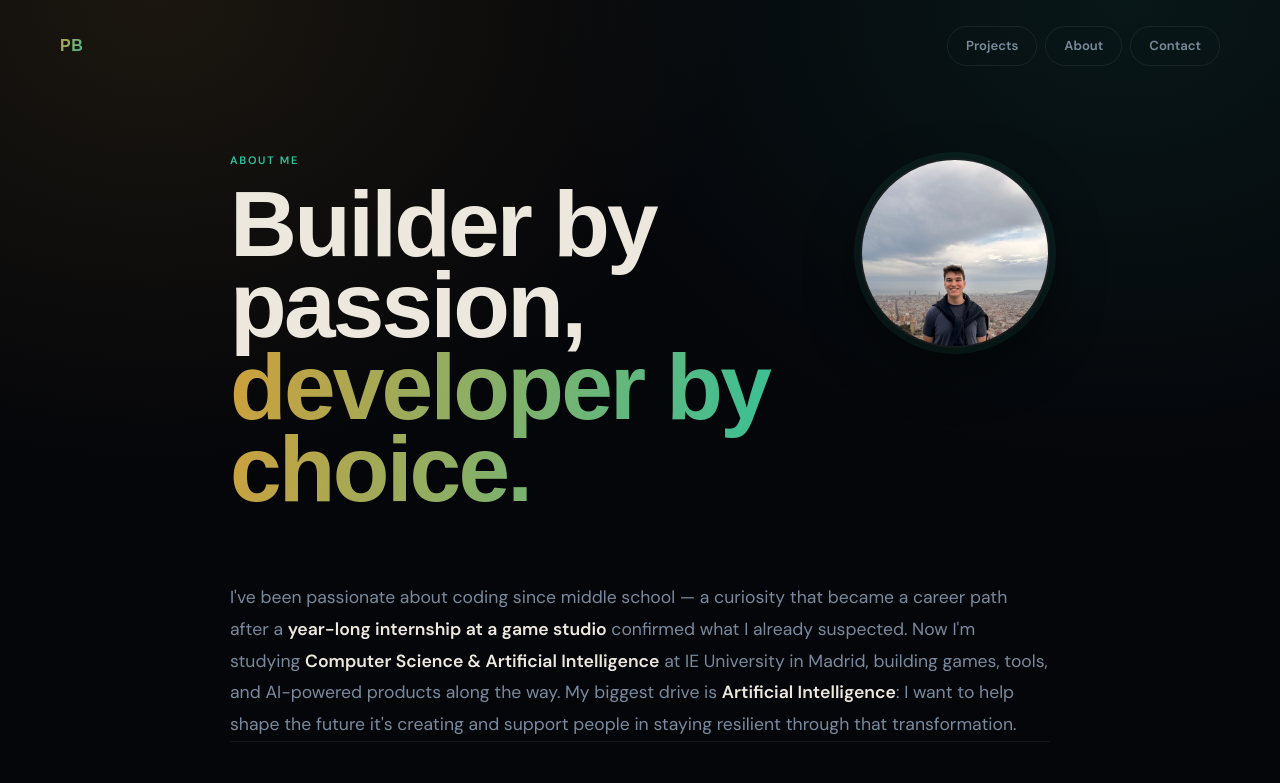
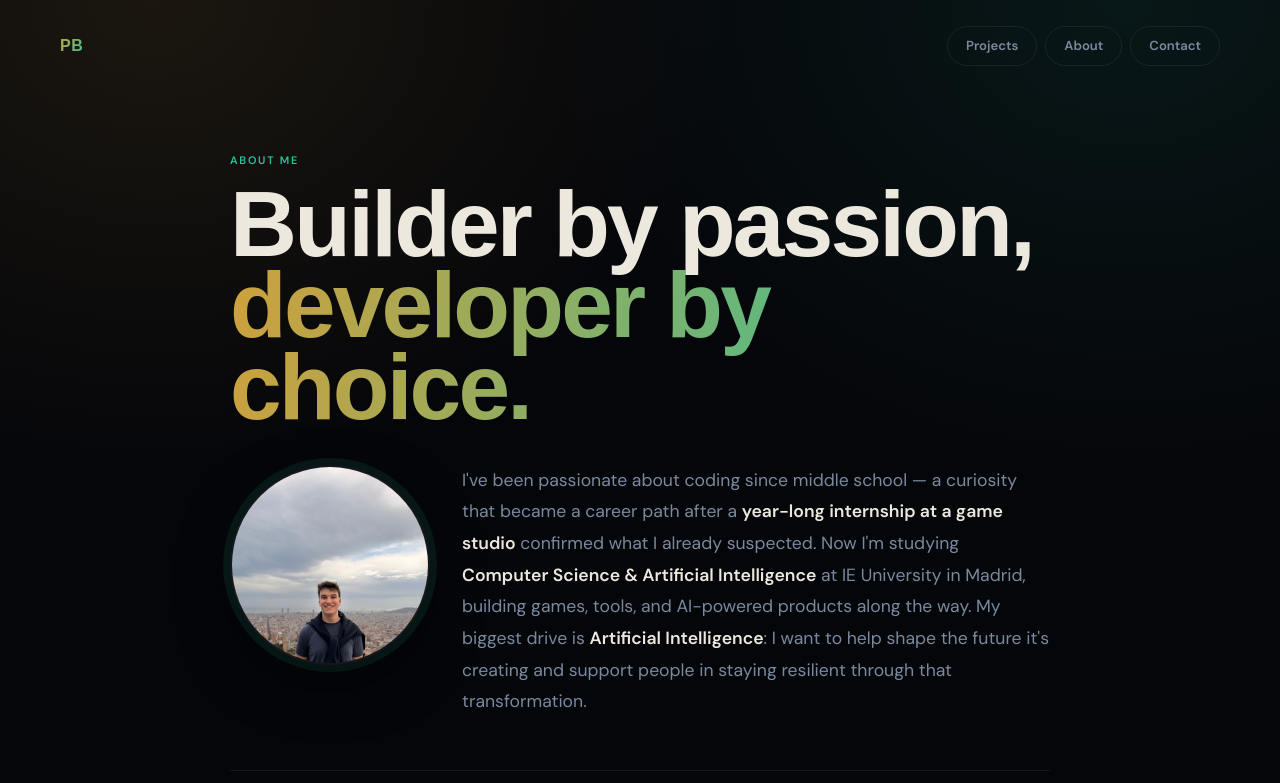
Before and after one commit to pBariskan/pBariskan.github.io, a plain HTML site: page about.html in a window 1280 px wide. Shown: the top 783 px of the page. Drawn offline with Linux system fonts and the light colour scheme; a web font is replaced by a local one.

Commit message:
fix(about): move photo below heading into bio row — more natural layout

```diff
--- a/about.html
+++ b/about.html
@@ -55,37 +55,36 @@
 
       .bio strong { color: var(--text); font-weight: 600; }
 
-      /* ── Photo intro layout ── */
-      .intro-header {
+      /* ── Photo + bio row ── */
+      .bio-row {
         display: flex;
         align-items: flex-start;
-        gap: 36px;
-        margin-bottom: 36px;
+        gap: 32px;
+        margin-bottom: 52px;
       }
-
-      .intro-heading-block { flex: 1; min-width: 0; }
 
       .profile-photo {
         flex-shrink: 0;
-        width: 190px;
-        height: 190px;
+        width: 200px;
+        height: 200px;
         border-radius: 50%;
         object-fit: cover;
-        object-position: center 20%;
+        object-position: center 15%;
         image-orientation: from-image;
         border: 2px solid var(--line);
-        box-shadow: 0 0 0 6px rgba(40,196,160,0.08), 0 20px 50px rgba(0,0,0,0.5);
+        box-shadow: 0 0 0 7px rgba(40,196,160,0.09), 0 20px 50px rgba(0,0,0,0.5);
         transition: box-shadow 0.4s;
-        margin-top: 6px;
       }
 
       .profile-photo:hover {
-        box-shadow: 0 0 0 10px rgba(40,196,160,0.14), 0 20px 50px rgba(0,0,0,0.5);
+        box-shadow: 0 0 0 10px rgba(40,196,160,0.16), 0 20px 50px rgba(0,0,0,0.5);
       }
 
+      .bio { flex: 1; min-width: 0; margin-bottom: 0; }
+
       @media (max-width: 640px) {
-        .intro-header { flex-direction: column-reverse; align-items: flex-start; gap: 20px; }
-        .profile-photo { width: 110px; height: 110px; }
+        .bio-row { flex-direction: column; align-items: flex-start; gap: 22px; }
+        .profile-photo { width: 120px; height: 120px; }
       }
 
       /* ── Divider ── */
@@ -325,21 +324,19 @@
     <main>
       <div class="page-wrap">
         <!-- ── Intro ─────────────────────────── -->
-        <div class="intro-header">
-          <div class="intro-heading-block">
         <p class="page-eyebrow">About Me</p>
         <h1 class="page-title">
           Builder by passion,<br>
           <span class="grad">developer by choice.</span>
         </h1>
-          </div>
+
+        <div class="bio-row">
           <img
             class="profile-photo"
             src="./assets/profile.jpeg"
             alt="Poyraz Bariskan"
             decoding="async"
           >
-        </div>
           <p class="bio">
             I've been passionate about coding since middle school — a curiosity that became a career path after a
             <strong>year-long internship at a game studio</strong> confirmed what I already suspected.
@@ -348,6 +345,7 @@
             My biggest drive is <strong>Artificial Intelligence</strong>: I want to help shape the future it's creating
             and support people in staying resilient through that transformation.
           </p>
+        </div>
 
         <hr class="rule">
 
```
Lines whose indentation alone changed are shown as unchanged.
